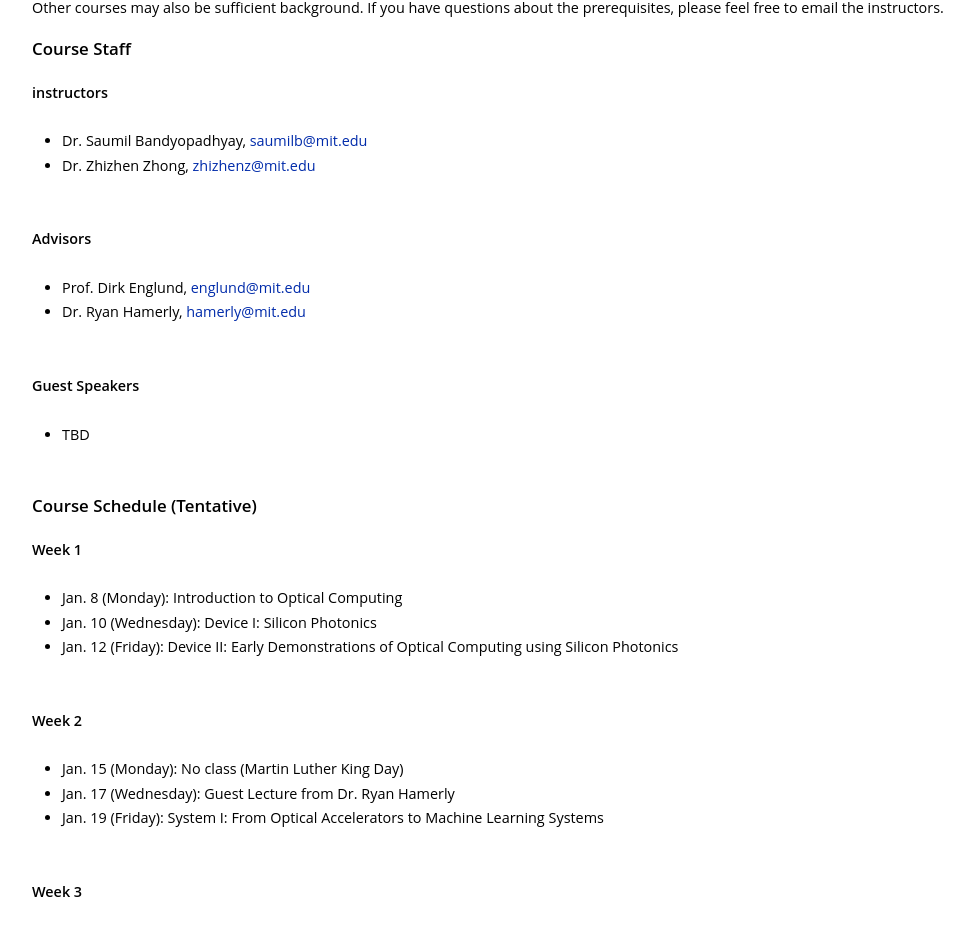
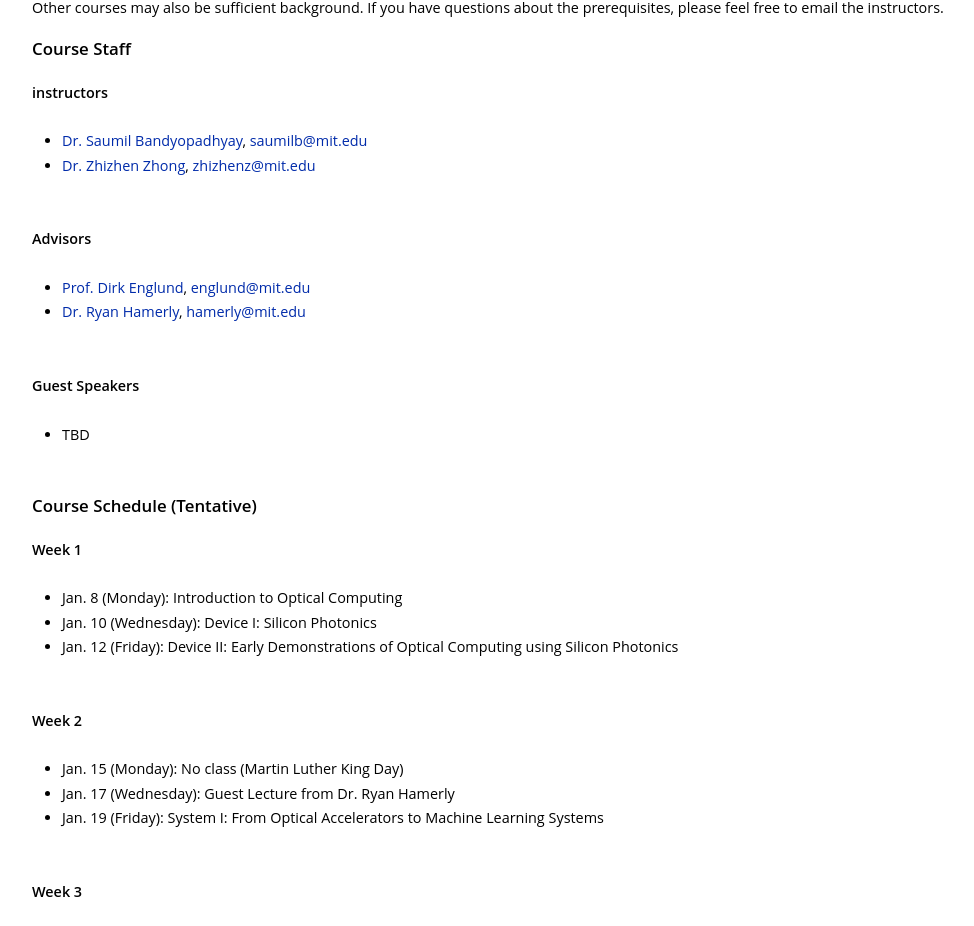
Before and after one commit to Computing-with-light/computing-with-light.github.io, a plain HTML site: page index.html in a window 1280 px wide. Shown: the part 1151-2077 px from the top of the page, without its empty margins (58-1032 px from the left). Drawn offline with Linux system fonts and the light colour scheme.

Commit message:
Update index.html

```diff
--- a/index.html
+++ b/index.html
@@ -89,14 +89,14 @@
                 <h3>Course Staff</h3>
                 <h4>instructors</h4>
                 <ul>
-                    <li>Dr. Saumil Bandyopadhyay, <a href="mailto:saumilb@mit.edu">saumilb@mit.edu</a></li>
-                    <li>Dr. Zhizhen Zhong, <a href="mailto:zhizhenz@mit.edu">zhizhenz@mit.edu</a></li>
+                    <li><a href="https://scholar.google.com/citations?user=oF8UGCkAAAAJ&hl=en">Dr. Saumil Bandyopadhyay</a>, <a href="mailto:saumilb@mit.edu">saumilb@mit.edu</a></li>
+                    <li><a href="https://people.csail.mit.edu/zhizhenzhong/">Dr. Zhizhen Zhong</a>, <a href="mailto:zhizhenz@mit.edu">zhizhenz@mit.edu</a></li>
                 </ul>
 
                 <h4>Advisors</h4>
                 <ul>
-                    <li>Prof. Dirk Englund, <a href="mailto:englund@mit.edu">englund@mit.edu</a></li>
-                    <li>Dr. Ryan Hamerly, <a href="mailto:hamerly@mit.edu">hamerly@mit.edu</a></li>
+                    <li><a href="https://qp.mit.edu/">Prof. Dirk Englund</a>, <a href="mailto:englund@mit.edu">englund@mit.edu</a></li>
+                    <li><a href="https://ntt-research.com/phi-people/hamerly-profile/">Dr. Ryan Hamerly</a>, <a href="mailto:hamerly@mit.edu">hamerly@mit.edu</a></li>
                 </ul>
 
                 <h4>Guest Speakers</h4>
```
